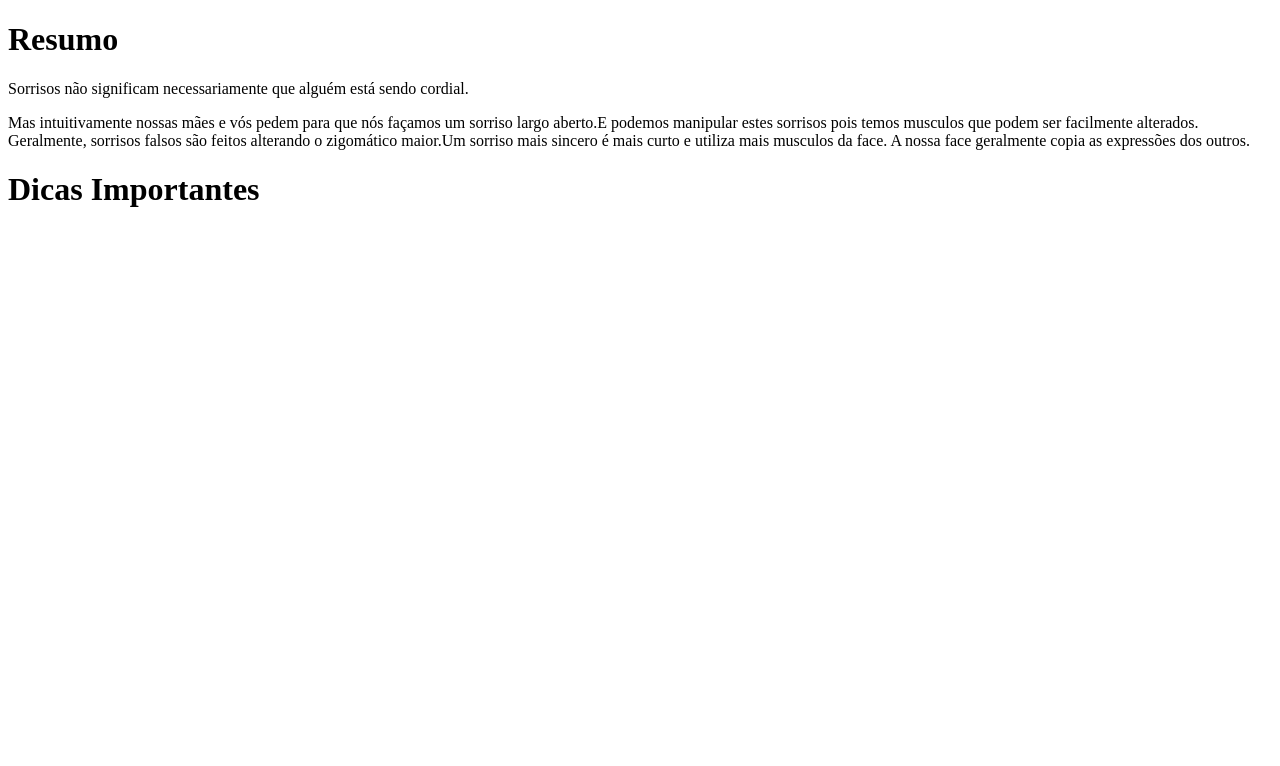
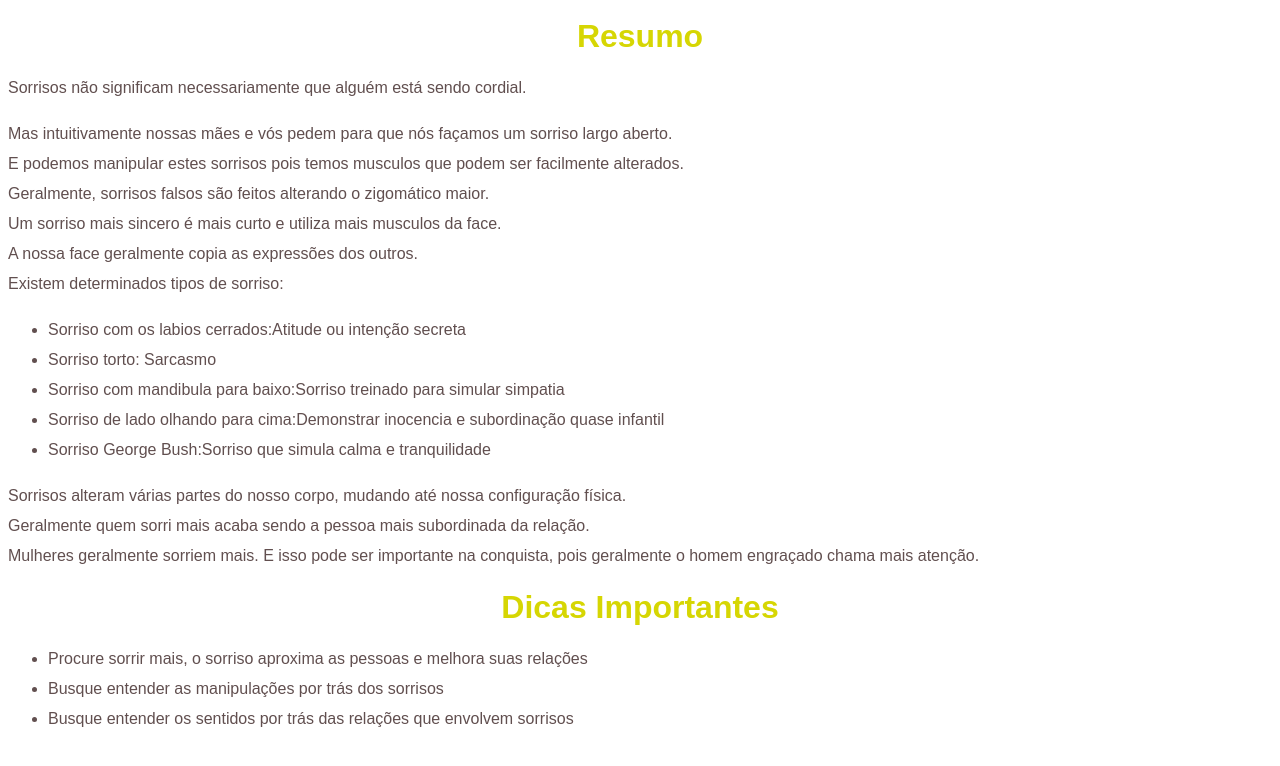
Before and after one commit to profissionalGuilhermeVitor/ResumoReview, a plain HTML site: page Desvendando_segredos_linguagem_corporal/cap3.html in a window 1280 px wide. Drawn offline with Linux system fonts and the light colour scheme.

Commit message:
Update cap3

```diff
--- /dev/null
+++ b/Desvendando_segredos_linguagem_corporal/cap3.css
@@ -0,0 +1,11 @@
+main{
+    font-family: sans-serif;
+    line-height: 30px;
+    color: rgb(97, 79, 79);
+}
+main h1{
+    color: rgb(214, 214, 3);
+
+    text-align: center;
+
+}
--- a/Desvendando_segredos_linguagem_corporal/cap3.html
+++ b/Desvendando_segredos_linguagem_corporal/cap3.html
@@ -3,18 +3,40 @@
 <head>
     <meta charset="UTF-8">
     <meta name="viewport" content="width=device-width, initial-scale=1.0">
+    <link rel="stylesheet" href="cap3.css">
     <title>Capítulo 3</title>
 </head>
 <body>
+    <main class="content">
         <h1>Resumo</h1>
         <p>
             Sorrisos não significam necessariamente que alguém está sendo cordial.
         </p>
         <p>
-        Mas intuitivamente nossas mães e vós pedem para que nós façamos um sorriso largo aberto.E podemos manipular estes sorrisos pois temos musculos que podem ser facilmente alterados.
-        Geralmente, sorrisos falsos são feitos alterando o zigomático maior.Um sorriso mais sincero é mais curto e utiliza mais musculos da face.
-        A nossa face geralmente copia as expressões dos outros.
+            Mas intuitivamente nossas mães e vós pedem para que nós façamos um sorriso largo aberto. <br>E podemos manipular estes sorrisos pois temos musculos que podem ser facilmente alterados.
+            <br>Geralmente, sorrisos falsos são feitos alterando o zigomático maior. <br>Um sorriso mais sincero é mais curto e utiliza mais musculos da face.
+            <br>A nossa face geralmente copia as expressões dos outros.
+            <br>Existem determinados tipos de sorriso:
+            <ul>
+                <li>Sorriso com os labios cerrados:Atitude ou intenção secreta</li>
+                <li>Sorriso torto: Sarcasmo</li>
+                <li>Sorriso com mandibula para baixo:Sorriso treinado para simular simpatia</li>
+                <li>Sorriso de lado olhando para cima:Demonstrar inocencia e subordinação quase infantil</li>
+                <li>Sorriso George Bush:Sorriso que simula calma e tranquilidade</li>
+            </ul>
+        </p>
+        <p>
+            Sorrisos alteram várias partes do nosso corpo, mudando até nossa configuração física. <br>
+            Geralmente quem sorri mais acaba sendo a pessoa mais subordinada da relação. <br>
+            Mulheres geralmente sorriem mais. E isso pode ser importante na conquista, pois geralmente o homem engraçado chama mais atenção.
         </p>
         <h1>Dicas Importantes</h1>
+        <ul>
+            <li>Procure sorrir mais, o sorriso aproxima as pessoas e melhora suas relações</li>
+            <li>Busque entender as manipulações por trás dos sorrisos</li>
+            <li>Busque entender os sentidos por trás das relações que envolvem sorrisos</li>
+
+        </ul>
+    </main>
 </body>
 </html>
--- /dev/null
+++ b/style.css
@@ -0,0 +1,11 @@
+main{
+    font-family: sans-serif;
+    line-height: 30px;
+    color: rgb(97, 79, 79);
+}
+main h1{
+    color: rgb(214, 214, 3);
+
+    text-align: center;
+
+}
```
Also changed, not shown: 1 other file. Lines whose indentation alone changed are shown as unchanged.
